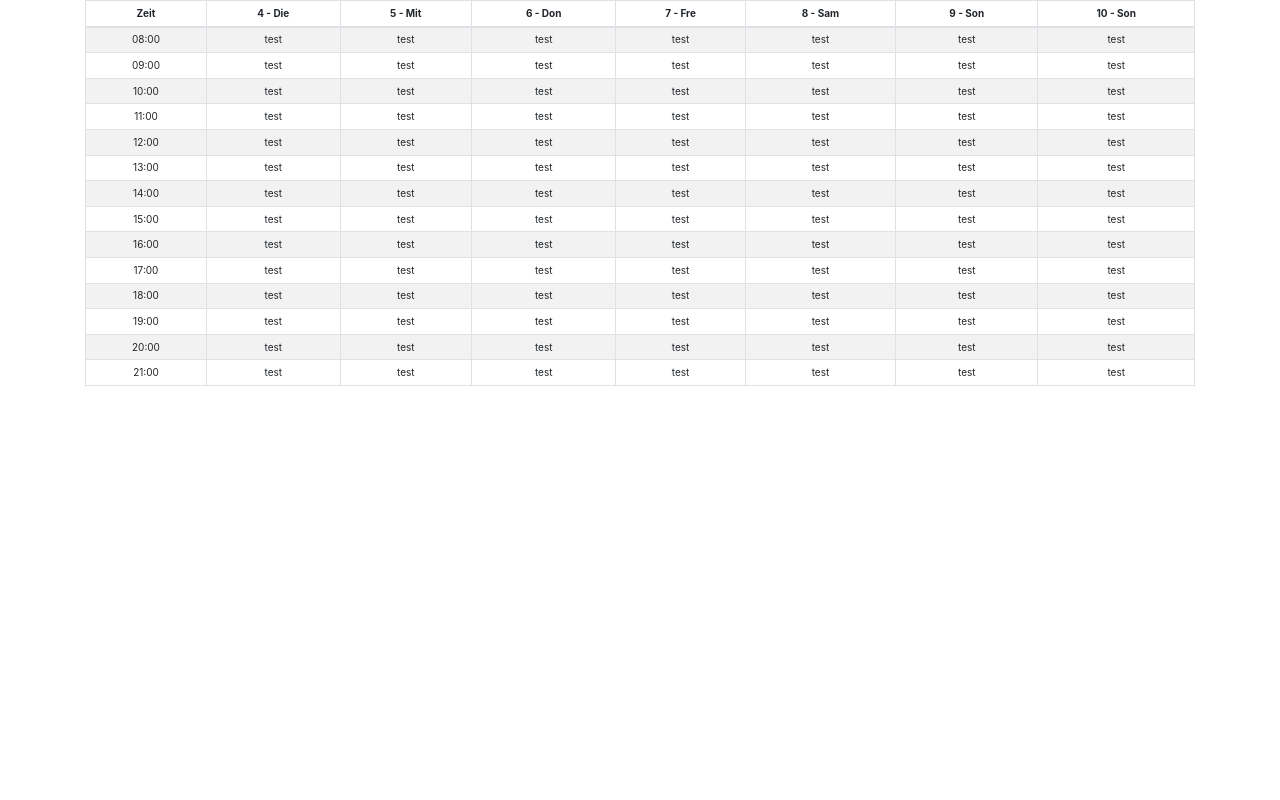
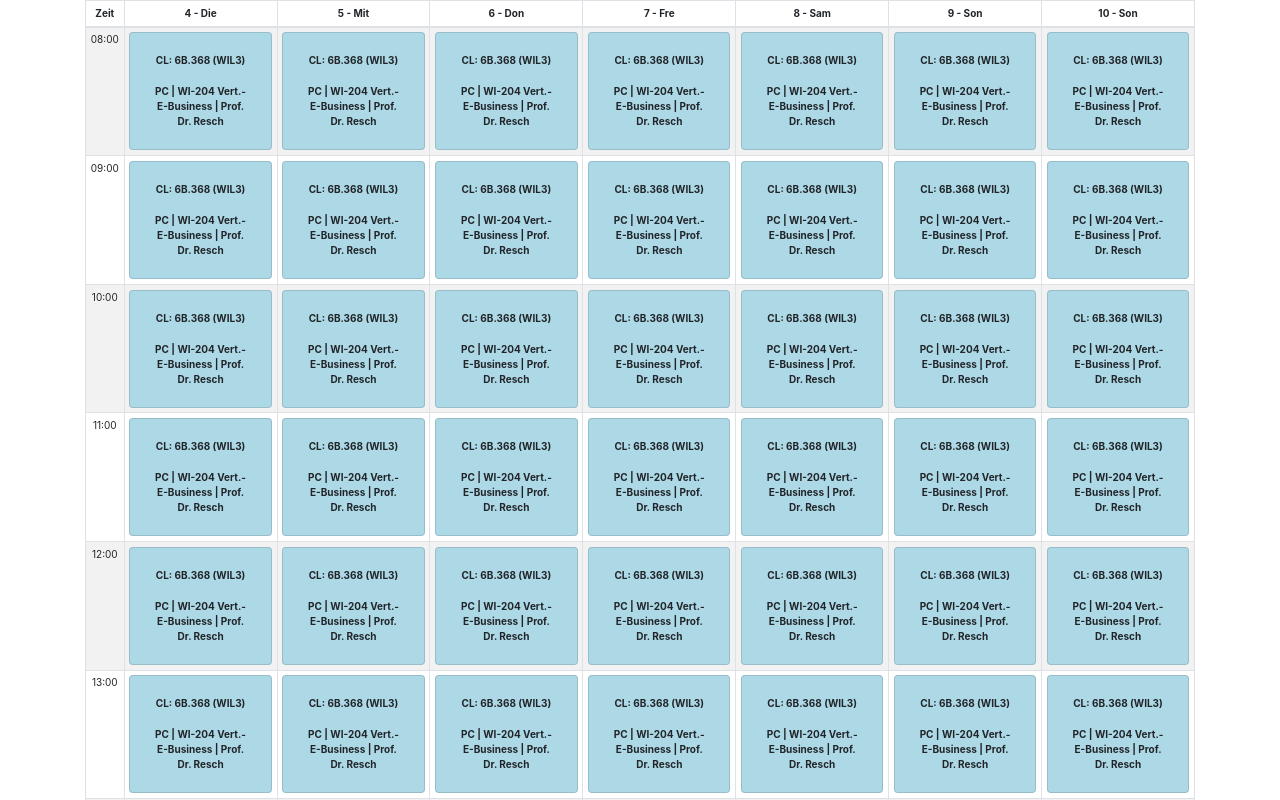
Before and after one commit to JuWeber99/proncal, a React (Create React App) app: page / in a window 1280 px wide. Shown: the top 800 px of the page. Built offline with nearby package versions, Linux system fonts and the light colour scheme.

Commit message:
added EventCard

```diff
--- a/src/CustomTableCalendar.tsx
+++ b/src/CustomTableCalendar.tsx
@@ -3,6 +3,8 @@ import {Container, Table} from 'react-bootstrap';
 import moment from "moment";
 import {DateMapper} from "./model/DateEnums";
 import {IntraDayTime} from "./model/IntraDayTime";
+import {dummyData} from "./hwr-wi-b-6";
+import EventCard from "./EventCard";
 
 const HwrCalendarClock = [
     new IntraDayTime(8, 0),
@@ -27,6 +29,8 @@ const CustomTableCalendar = () => {
         new Date(moment().year(), moment().month(), moment().date(), moment().hours())
     );
     const [weekdays, setWeekdays] = useState([today.getDay()]);
+
+    const test = dummyData.vcalendar.vevent[0];
 
     useEffect(() => {
         setWeekdays([
@@ -56,7 +60,7 @@ const CustomTableCalendar = () => {
                         weekdays.map((day, key: number) => {
                             console.log(today.getDate());
                             return (
-                                <th>{today.getDate() + key}  - {new DateMapper(moment().date(day).weekday()+1).mapToDate().slice(0, 3)} </th>
+                                <th>{today.getDate() + key} - {new DateMapper(moment().date(day).weekday() + 1).mapToDate().slice(0, 3)} </th>
                             )
                         })
                     }
@@ -71,15 +75,12 @@ const CustomTableCalendar = () => {
                             <td>{item.toString()}</td>
                             {
                                 Array(7).fill(
-                                    <td>test</td>
+                                    <td><EventCard event={test}/></td>
                                 )
                             }
-
                         </tr>
                     )
                 })}
-
-
                 </tbody>
             </Table>
         </Container>
--- /dev/null
+++ b/src/EventCard.tsx
@@ -0,0 +1,24 @@
+import React, {FunctionComponent} from 'react';
+import { Card } from 'react-bootstrap';
+import {MyEvent} from "./model/EventModel";
+
+interface EventCardProps {
+    event: MyEvent
+}
+
+const EventCard:FunctionComponent<EventCardProps> = ({event}) => {
+    return (
+        <Card style={{
+            backgroundColor: "lightblue"
+        }}>
+            <Card.Body style={{
+                fontWeight: "bold"
+            }}>
+                <Card.Text>{event.location}</Card.Text>
+                <Card.Text>{event.summary.replace(/\\;/g, " | ")}</Card.Text>
+            </Card.Body>
+        </Card>
+    );
+};
+
+export default EventCard;
```
